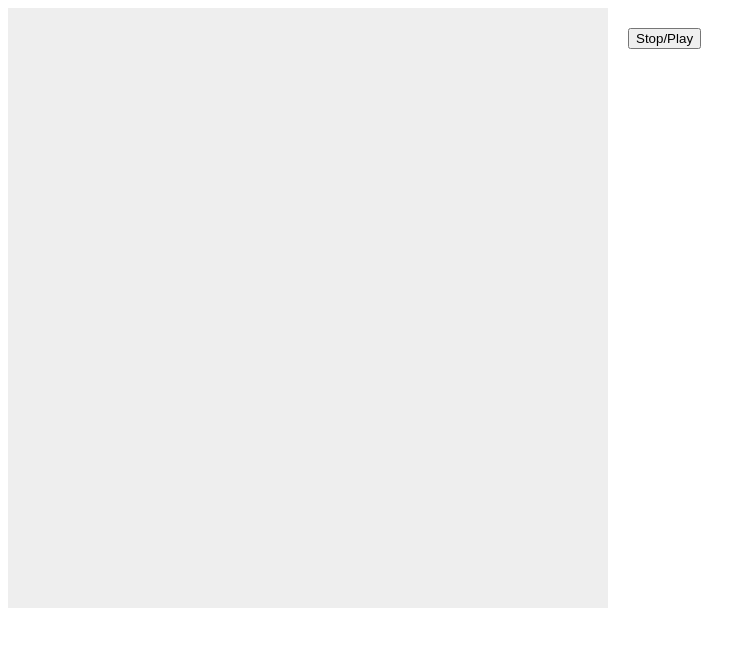
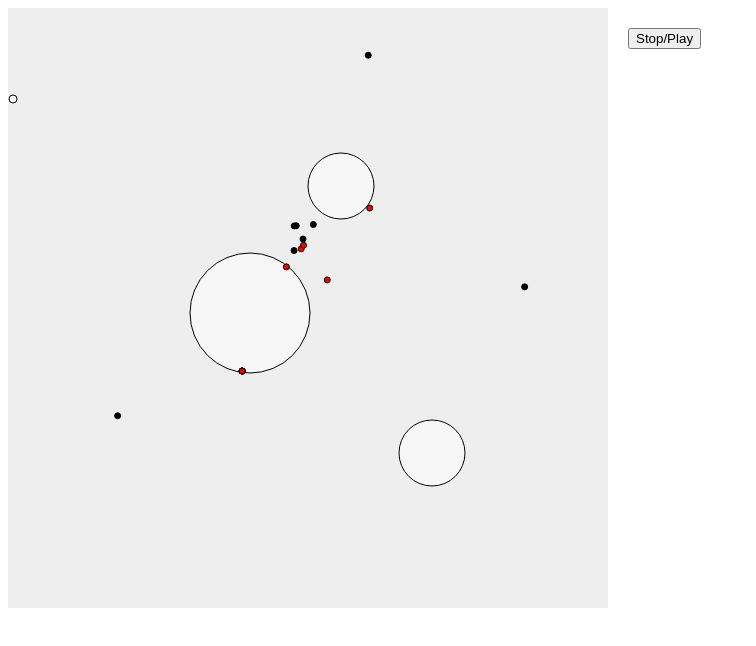
Before and after one commit to epayet/tp_termites, a website: page index.html in a window 1280 px wide. Shown: the whole page, without its empty margins (0-756 px from the left). Drawn offline with Linux system fonts and the light colour scheme.

Commit message:
Mise à jour du monde + refacto

```diff
--- a/index.html
+++ b/index.html
@@ -18,12 +18,12 @@
     <script type="text/javascript" src="src/math/vector.js"></script>
     <!--Misc-->
     <script type="text/javascript" src="src/misc/wood_info.js"></script>
-    <script type="text/javascript" src="src/misc/grid_info_back.js"></script>
+    <script type="text/javascript" src="src/misc/grid_info.js"></script>
     <!--Lib-->
     <script type="text/javascript" src="src/lib/astar.js"></script>
 
     <script language="javascript">
-    var NB_TERMITES = 15;
+    var NB_TERMITES = 20;
     var NB_WOODHEAPS = 5;
     var NB_WALLS = 0;
     var NODE_SIZE = {
@@ -42,6 +42,8 @@
 	var mainLoop = null;
 	var lastUpdate = Date.now();
 	var dt = 0;
+
+    HEAPS = [];
 
 	function updateTime() {
 		var now = Date.now();
@@ -66,8 +68,9 @@
 		for(var i = 0; i < NB_WOODHEAPS; i ++) {
 			var woodHeap = new WoodHeap();
 			world.addAgent(woodHeap);
-			woodHeap.moveTo(	canvasElement.width * Math.random(),
-								canvasElement.height * Math.random());
+			woodHeap.moveTo(	Math.floor(canvasElement.width * Math.random()),
+								Math.floor(canvasElement.height * Math.random()));
+            HEAPS.push(woodHeap);
 		}
 
 		for(var i = 0; i < NB_WALLS; i++) {
--- a/src/agent/termite.js
+++ b/src/agent/termite.js
@@ -110,7 +110,7 @@ Termite.prototype.processCollision = function(collidedAgent) {
     if(collidedAgent && collidedAgent.typeId == "wood_heap") {
         if(!this.hasWood) {
             collidedAgent.takeWood();
-            if(collidedAgent.woodCount <= 0)
+            if(collidedAgent.dead)
                 this.woodInfo.heapDeleted(collidedAgent);
             this.hasWood = true;
         } else {
@@ -140,6 +140,7 @@ Termite.prototype.setTarget = function(target, callback) {
     this.setDirectionForTarget(target.x, target.y);
     this.destinationCallback = callback;
     this.destination = target;
+//    console.log(target);
 };
 
 Termite.prototype.hasArrivedToDestination = function () {
--- a/src/agent/wood_heap.js
+++ b/src/agent/wood_heap.js
@@ -5,7 +5,7 @@ function WoodHeap() {
 	Agent.call(this);
 	this.typeId = "wood_heap";
 
-	this.woodCount = Math.random() * 90 + 10;
+	this.woodCount = Math.floor(Math.random() * 90 + 10);
 	this.contactTypes = ["wood_heap", "wall"];
 
 	this.identifier = Math.random() * 1000;
@@ -14,7 +14,11 @@ function WoodHeap() {
 }
 
 WoodHeap.prototype.updateRadius = function() {
-	this.boundingRadius = this.woodCount;
+	this.boundingRadius = this.getRadius();
+};
+
+WoodHeap.prototype.getRadius = function() {
+    return Math.floor(this.woodCount / 2);
 };
 
 WoodHeap.prototype.update = function(dt) {
@@ -27,7 +31,7 @@ WoodHeap.prototype.addWood = function() {
 
 WoodHeap.prototype.takeWood = function() {
 	this.woodCount--;
-	if(this.woodCount <= 0) {
+	if(this.woodCount <= 1) {
 		this.dead = true;
 	}
 };
--- a/src/misc/grid_info.js
+++ b/src/misc/grid_info.js
@@ -53,14 +53,10 @@ GridInfo.prototype.getNodeMiddlePosition = function(x, y) {
 
 GridInfo.prototype.getNodesAffectedByHeap = function(heap) {
     var nodeHeap = this.getNode(heap.x, heap.y);
-    var heapRadius = this.getHeapRadius(heap);
+    var heapRadius = heap.getRadius();
     var nbNodesAffectedX = heapRadius / (this.nodeSize.width - (this.nodeSize.width/2));
     return [{
         x: 0,
         y: 0
     }];
 };
-
-GridInfo.prototype.getHeapRadius = function(heap) {
-    return heap.woodCount;
-};
--- a/src/misc/wood_info.js
+++ b/src/misc/wood_info.js
@@ -12,7 +12,7 @@ WoodInfo.prototype.least = function() {
 };
 
 WoodInfo.prototype.updateHeap = function(heap) {
-    if(heap.woodCount > 0) {
+//    console.log(heap);
     if (!this.contains(heap)) {
         this.addHeapInfo(heap);
         this.updateLeastAndMostHeap();
@@ -22,7 +22,6 @@ WoodInfo.prototype.updateHeap = function(heap) {
         }
     }
     this.date = new Date();
-    }
 };
 
 WoodInfo.prototype.update = function(woodInfo) {
@@ -51,6 +50,7 @@ WoodInfo.prototype.addHeapInfo = function(heap) {
 };
 
 WoodInfo.prototype.heapDeleted = function(heap) {
+    console.log("deleted");
     delete this.heapsInfo[heap.identifier];
     this.updateLeastAndMostHeap();
     this.date = new Date();
--- a/src/world/world.js
+++ b/src/world/world.js
@@ -71,20 +71,27 @@ World.prototype.processCollisions = function() {
 };
 
 World.prototype.processPerception = function(agent1, agent2) {
-	var deltaVect = new Vect(agent1.x - agent2.x, agent1.y - agent2.y);
-	if(deltaVect.length() < (agent1.perceptionRadius + agent2.boundingRadius)) {
-		agent1.processPerception(agent2);
+
+    if(this.agentsColliding(agent1, agent2, true)) {
+        agent1.processPerception(agent1);
     }
-	if(deltaVect.length() < (agent2.perceptionRadius + agent1.boundingRadius)) {
+    if(this.agentsColliding(agent2, agent1, true)) {
         agent2.processPerception(agent1);
     }
+
 }
 
-World.prototype.agentsColliding = function(agent1, agent2) {
-	if(agent1.boundingRadius > 0 && agent2.boundingRadius > 0) {
-		return this.processCircleCircleCollision(agent1, agent2);
-	} else if(agent1.boundingRadius > 0 && agent2.boundingWidth > 0) {
-		return this.processCircleRectangleCollision(agent1, agent2);
+World.prototype.agentsColliding = function(agent1, agent2, perception) {
+
+    var agent1Radius = agent1.boundingRadius;
+    if(perception == true) {
+        agent1Radius = agent1.perceptionRadius;
+    }
+
+    if(agent1Radius > 0 && agent2.boundingRadius > 0) {
+        return this.processCircleCircleCollision(agent1, agent2, perception);
+    } else if(agent1Radius > 0 && agent2.boundingWidth > 0) {
+        return this.processCircleRectangleCollision(agent1, agent2, perception);
     } else if(agent2.boundingRadius > 0 && agent1.boundingWidth > 0) {
         return this.processCircleRectangleCollision(agent2, agent1);
     } else if(agent2.boundingWidth > 0 && agent1.boundingWidth > 0) {
@@ -93,26 +100,39 @@ World.prototype.agentsColliding = function(agent1, agent2) {
     return false;
 };
 
-World.prototype.processCircleCircleCollision = function(agent1, agent2) {
+World.prototype.processCircleCircleCollision = function(agent1, agent2, usePerception) {
+
+    var agent1Radius = agent1.boundingRadius;
+    if(usePerception == true) {
+        agent1Radius = agent1.perceptionRadius;
+    }
+
     var deltaVect = new Vect(agent1.x - agent2.x, agent1.y - agent2.y);
-	if(deltaVect.length() < (agent1.boundingRadius + agent2.boundingRadius)) {
+    if(deltaVect.length() < (agent1Radius + agent2.boundingRadius)) {
+        if(!(usePerception == true)) {
             if(agent1.collides(agent2) || agent2.collides(agent1)) {
                 var movedAgent = agent1.collides(agent2) ? agent1 : agent2;
                 var movingAgent = movedAgent == agent1 ? agent2 : agent1;
                 var moveVect = new Vect(movedAgent.x - movingAgent.x,movedAgent.y - movingAgent.y);
-			var moveDistance = (agent1.boundingRadius + agent2.boundingRadius) - deltaVect.length();
+                var moveDistance = (agent1Radius + agent2.boundingRadius) - deltaVect.length();
                 movedAgent.moveBy(moveVect, moveDistance);
             }
-
+        }
         return true;
     }
     return false;
 };
 
-World.prototype.processCircleRectangleCollision = function(agent1, agent2) {
+World.prototype.processCircleRectangleCollision = function(agent1, agent2, usePerception) {
+
+    var agent1Radius = agent1.boundingRadius;
+    if(usePerception == true) {
+        agent1Radius = agent1.perceptionRadius;
+    }
+
     var circleX = agent1.x;
     var circleY = agent1.y;
-	var circleRadius = agent1.boundingRadius;
+    var circleRadius = agent1Radius;
 
     var rectMinX = agent2.x - agent2.boundingWidth/2;
     var rectMaxX = agent2.x + agent2.boundingWidth/2;
@@ -125,13 +145,14 @@ World.prototype.processCircleRectangleCollision = function(agent1, agent2) {
     var deltaVect = new Vect(circleX - closestX, circleY - closestY);
 
     if (deltaVect.length() <= circleRadius) {
+        if(!(usePerception == true)) {
             if(agent1.collides(agent2)) {
                 agent1.x = agent1.previousX;
                 agent1.y = agent1.previousY;
             } else if(agent2.collides(agent1)) {
 
             }
-
+        }
         return true;
     }
     return false;
```
Lines whose indentation alone changed are shown as unchanged.
